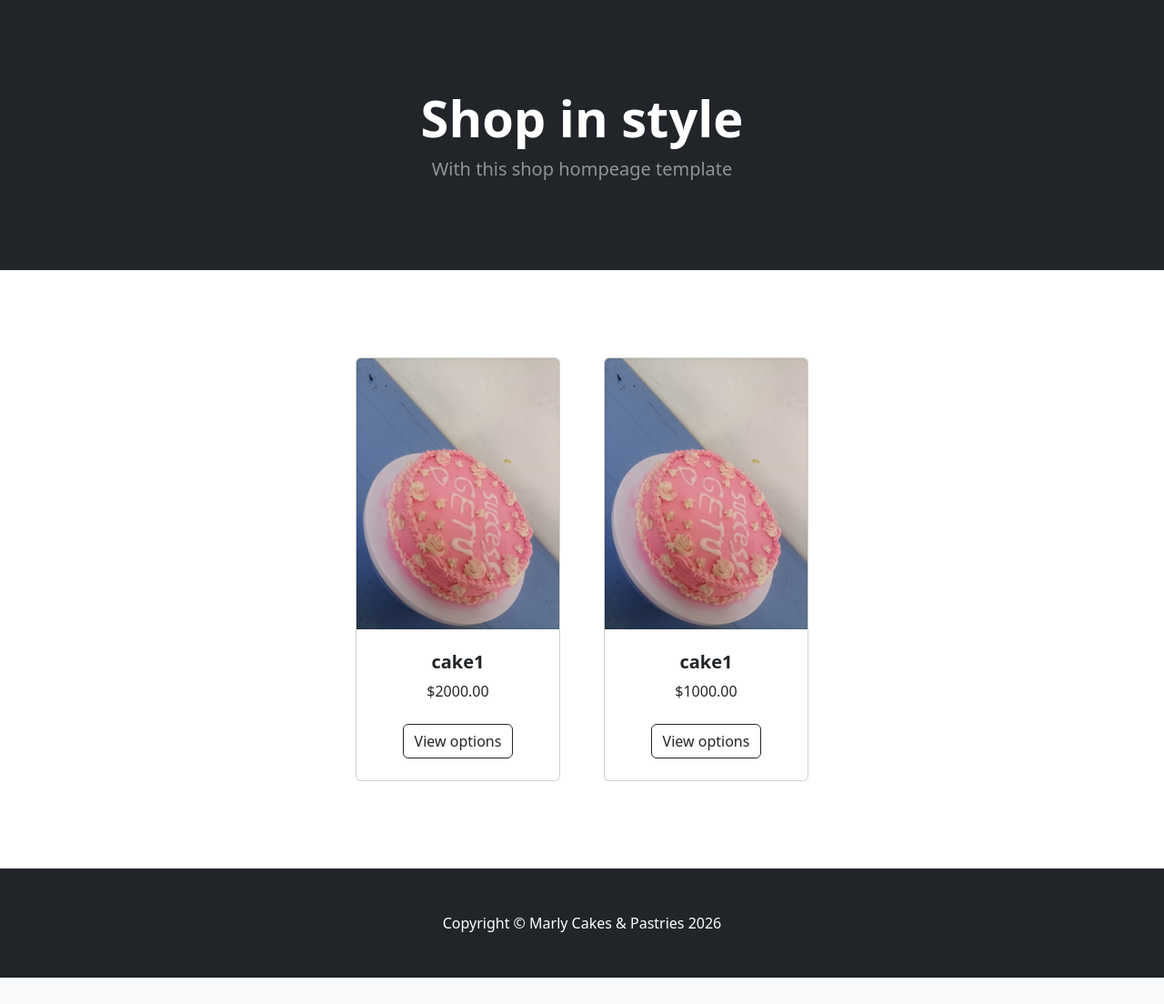
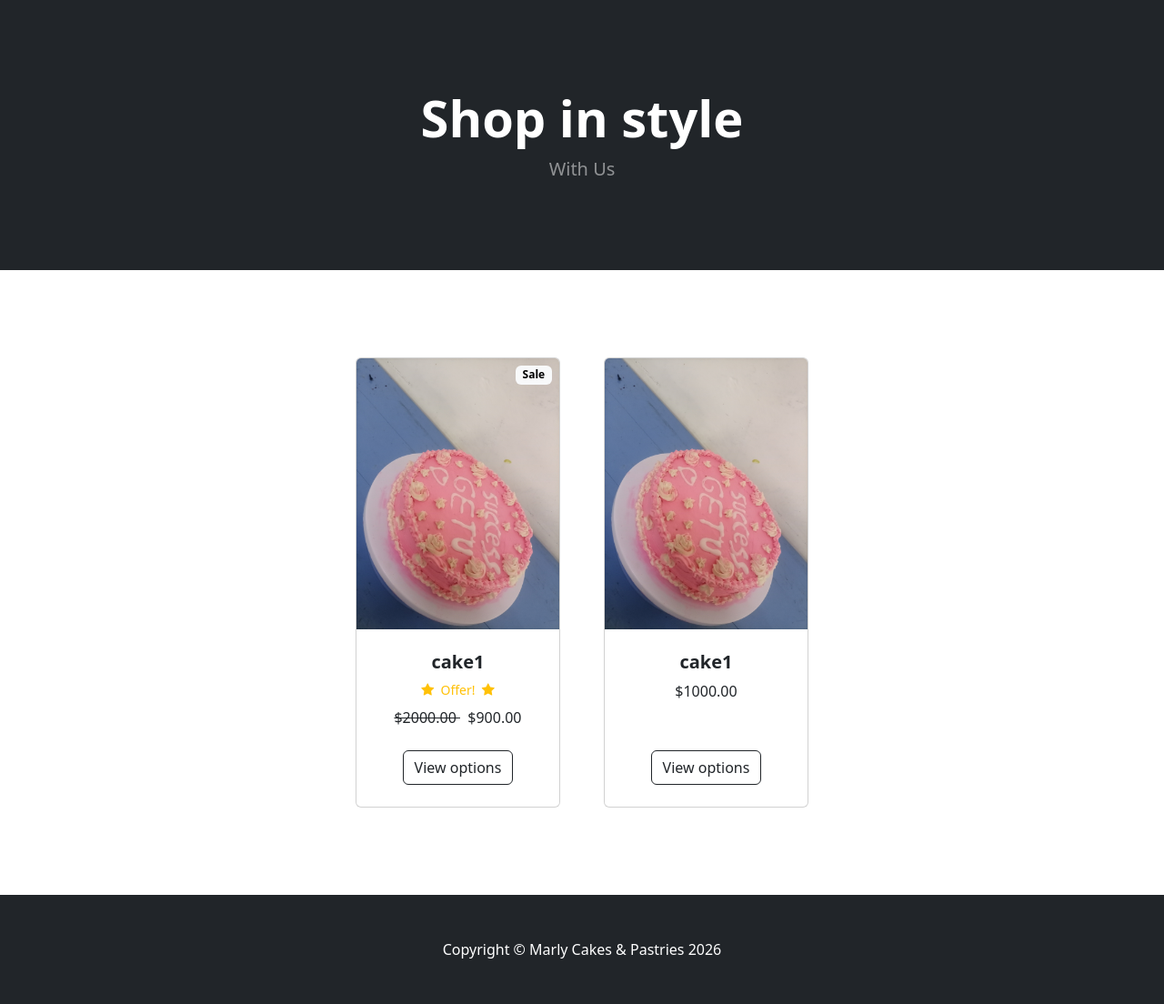
Before and after one commit to petermuremi351/Marly-Cakes-and-Pastries, a Django app: page / in a window 1280 px wide. Shown: the part 56-1160 px from the top of the page at 91% size. Before the commit the page ends 1131 px from the top, so only its background shows below. Run offline with Django 5.2, Linux system fonts and the light colour scheme; data comes from the database, SQL or seed files in the repository; both versions use the stored data as it was after the commit; some libraries are stand-ins or nearby versions.

Commit message:
product sales

```diff
--- a/store/templates/home.html
+++ b/store/templates/home.html
@@ -2,6 +2,7 @@
 
 <!DOCTYPE html>
 <html lang="en">
+
 <head>
     <meta charset="utf-8" />
     <meta name="viewport" content="width=device-width, initial-scale=1, shrink-to-fit=no" />
@@ -15,21 +16,27 @@
     <!-- Core theme CSS (includes Bootstrap)-->
     <link href="{% static 'css/styles.css' %}" rel="stylesheet" />
 </head>
+
 <body>
     <!-- Navigation-->
     <nav class="navbar navbar-expand-lg navbar-light bg-light">
         <div class="container px-4 px-lg-5">
             <a class="navbar-brand" href="#!">Marly Cakes & Pastries</a>
-                <button class="navbar-toggler" type="button" data-bs-toggle="collapse" data-bs-target="#navbarSupportedContent" aria-controls="navbarSupportedContent" aria-expanded="false" aria-label="Toggle navigation"><span class="navbar-toggler-icon"></span></button>
+            <button class="navbar-toggler" type="button" data-bs-toggle="collapse"
+                data-bs-target="#navbarSupportedContent" aria-controls="navbarSupportedContent" aria-expanded="false"
+                aria-label="Toggle navigation"><span class="navbar-toggler-icon"></span></button>
             <div class="collapse navbar-collapse" id="navbarSupportedContent">
                 <ul class="navbar-nav me-auto mb-2 mb-lg-0 ms-lg-4">
                     <li class="nav-item"><a class="nav-link active" aria-current="page" href="#!">Home</a></li>
                     <li class="nav-item"><a class="nav-link" href="#!">About</a></li>
                     <li class="nav-item dropdown">
-                            <a class="nav-link dropdown-toggle" id="navbarDropdown" href="#" role="button" data-bs-toggle="dropdown" aria-expanded="false">Shop</a>
+                        <a class="nav-link dropdown-toggle" id="navbarDropdown" href="#" role="button"
+                            data-bs-toggle="dropdown" aria-expanded="false">Shop</a>
                         <ul class="dropdown-menu" aria-labelledby="navbarDropdown">
                             <li><a class="dropdown-item" href="#!">All Products</a></li>
-                                <li><hr class="dropdown-divider" /></li>
+                            <li>
+                                <hr class="dropdown-divider" />
+                            </li>
                             <li><a class="dropdown-item" href="#!">Popular Items</a></li>
                             <li><a class="dropdown-item" href="#!">New Arrivals</a></li>
                         </ul>
@@ -50,7 +57,7 @@
         <div class="container px-4 px-lg-5 my-5">
             <div class="text-center text-white">
                 <h1 class="display-4 fw-bolder">Shop in style</h1>
-                    <p class="lead fw-normal text-white-50 mb-0">With this shop hompeage template</p>
+                <p class="lead fw-normal text-white-50 mb-0">With Us</p>
             </div>
         </div>
     </header>
@@ -61,6 +68,50 @@
 
             <div class="row gx-4 gx-lg-5 row-cols-2 row-cols-md-3 row-cols-xl-4 justify-content-center">
                 {% for product in products %}
+                {% if product.is_sale %}
+                <div class="col mb-5">
+                    <div class="card h-100">
+                        <!-- sale badge -->
+                        <div class="badge bg-light text-black position-absolute" style="top: 0.5rem; right: 0.5rem;">
+                            Sale
+
+                        </div>
+                        <!-- Product image-->
+                        <img class="card-img-top" src="{{ product.image.url}}" alt="..." />
+                        <!-- Product details-->
+                        <div class="card-body p-4">
+                            <div class="text-center">
+                                <!-- Product name-->
+                                <h5 class="fw-bolder">{{ product.name}}</h5>
+                                <div class="d-flex
+                                     justify-content-center small
+                                     text-warning mb-2">
+                                     <div class="bi-star-fill"></div>
+                                     &nbsp;&nbsp;Offer!&nbsp;&nbsp;
+                                     <div class="bi-star-fill"></div>
+                                     </div>
+                                <!-- Product price-->
+
+                                <strike>
+                                    ${{ product.price}}
+                                </strike>
+                                &nbsp
+                                ${{ product.sale_price }}
+                                <!-- <br/> -->
+                                <!-- {{ product.description}} -->
+                                <!-- <br/> -->
+                                <!-- {{ product.category}} -->
+                            </div>
+                        </div>
+                        <!-- Product actions-->
+                        <div class="card-footer p-4 pt-0 border-top-0 bg-transparent">
+                            <div class="text-center"><a class="btn btn-outline-dark mt-auto" href="#">View options</a>
+                            </div>
+                        </div>
+                    </div>
+                </div>
+                {% else %}
+
                 <div class="col mb-5">
                     <div class="card h-100">
                         <!-- Product image-->
@@ -80,10 +131,12 @@
                         </div>
                         <!-- Product actions-->
                         <div class="card-footer p-4 pt-0 border-top-0 bg-transparent">
-                                <div class="text-center"><a class="btn btn-outline-dark mt-auto" href="#">View options</a></div>
+                            <div class="text-center"><a class="btn btn-outline-dark mt-auto" href="#">View options</a>
                             </div>
                         </div>
                     </div>
+                </div>
+                {% endif %}
                 {% endfor %}
 
 
@@ -92,11 +145,14 @@
     </section>
     <!-- Footer-->
     <footer class="py-5 bg-dark">
-            <div class="container"><p class="m-0 text-center text-white">Copyright &copy; Marly Cakes & Pastries 2026</p></div>
+        <div class="container">
+            <p class="m-0 text-center text-white">Copyright &copy; Marly Cakes & Pastries 2026</p>
+        </div>
     </footer>
     <!-- Bootstrap core JS-->
     <script src="https://cdn.jsdelivr.net/npm/bootstrap@5.2.3/dist/js/bootstrap.bundle.min.js"></script>
     <!-- Core theme JS-->
     <script src="{% static 'js/scripts.js' %}"></script>
 </body>
+
 </html>
```
Also changed, not shown: db.sqlite3. Lines whose indentation alone changed are shown as unchanged.
